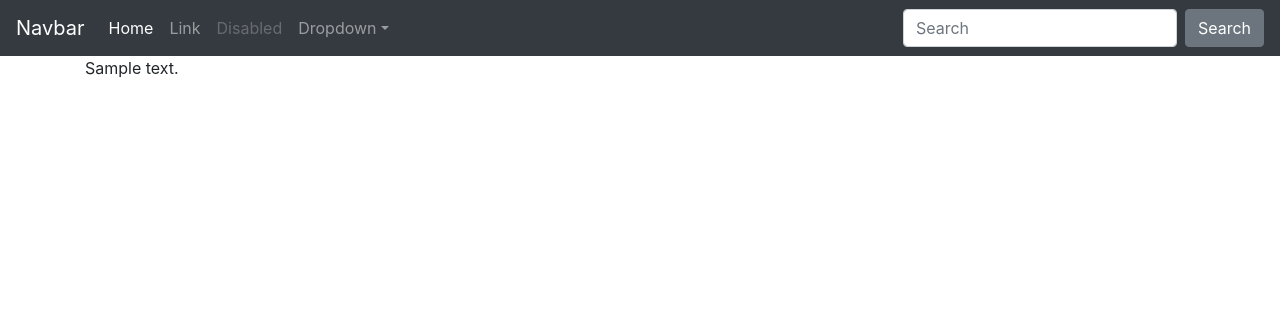
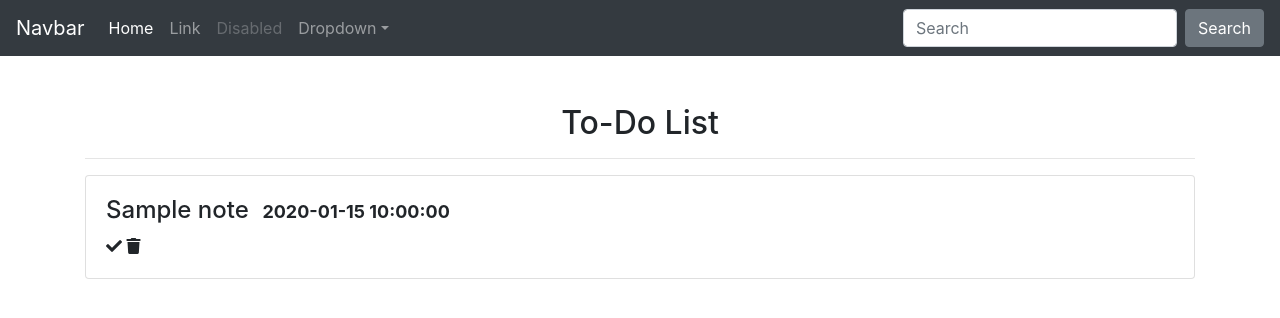
Before and after one commit to jinho6225/django_notepad, a Python web app: template src/templates/note_list.html in a window 1280 px wide. Shown: the top 318 px of the page. Run offline with Jinja, Linux system fonts and the light colour scheme; the template is opened without the code that fills it: most values are stand-ins (such as "Sample title", 1, 10 or a date in 2020); some libraries are stand-ins or nearby versions.

Commit message:
added bottstrap cdn, fontawesome cdn

```diff
--- a/src/templates/base.html
+++ b/src/templates/base.html
@@ -9,10 +9,10 @@
     <meta name="generator" content="Jekyll v4.0.1">
     <title>Starter Template · Bootstrap</title>
     <link rel="stylesheet" href="https://stackpath.bootstrapcdn.com/bootstrap/4.5.0/css/bootstrap.min.css" integrity="sha384-9aIt2nRpC12Uk9gS9baDl411NQApFmC26EwAOH8WgZl5MYYxFfc+NcPb1dKGj7Sk" crossorigin="anonymous">
-
+    <link rel="stylesheet" href="https://cdnjs.cloudflare.com/ajax/libs/font-awesome/5.14.0/css/all.min.css" integrity="sha512-1PKOgIY59xJ8Co8+NE6FZ+LOAZKjy+KY8iq0G4B3CyeY6wYHN3yt9PW0XpSriVlkMXe40PTKnXrLnZ9+fkDaog==" crossorigin="anonymous" />
   </head>
   <body>
-    <nav class="navbar navbar-expand-md navbar-dark bg-dark fixed-top">
+    <nav class="navbar navbar-expand-md navbar-dark bg-dark">
   <a class="navbar-brand" href="#">Navbar</a>
   <button class="navbar-toggler" type="button" data-toggle="collapse" data-target="#navbarsExampleDefault" aria-controls="navbarsExampleDefault" aria-expanded="false" aria-label="Toggle navigation">
     <span class="navbar-toggler-icon"></span>
--- a/src/templates/note_list.html
+++ b/src/templates/note_list.html
@@ -1,8 +1,25 @@
 {% extends "base.html" %}
 
 {% block content %}
-    <h1>Here are our notes</h1>
-    {% for note in notes %}
-        <p>{{ note }}</p>
-    {% endfor %}
+    <div class="text-center mt-5">
+        <h2>To-Do List</h2>
+    </div>
+    <hr />
+    <div class="row">
+        {% for note in notes %}
+            <div class="col-12">
+            <div class="card">
+                <div class="card-body">
+                    <h4>{{ note.title }}
+                        <span class="badge badge-{{ note.get_label_display }}">
+                        {{ note.due_date}}
+                        </span>
+                    </h4>
+                    <span><i class="fas fa-check"></i></span>
+                    <span><i class="fas fa-trash"></i></span>
+                </div>
+            </div>
+
+        {% endfor %}
+    </div>
 {% endblock content %}
```
